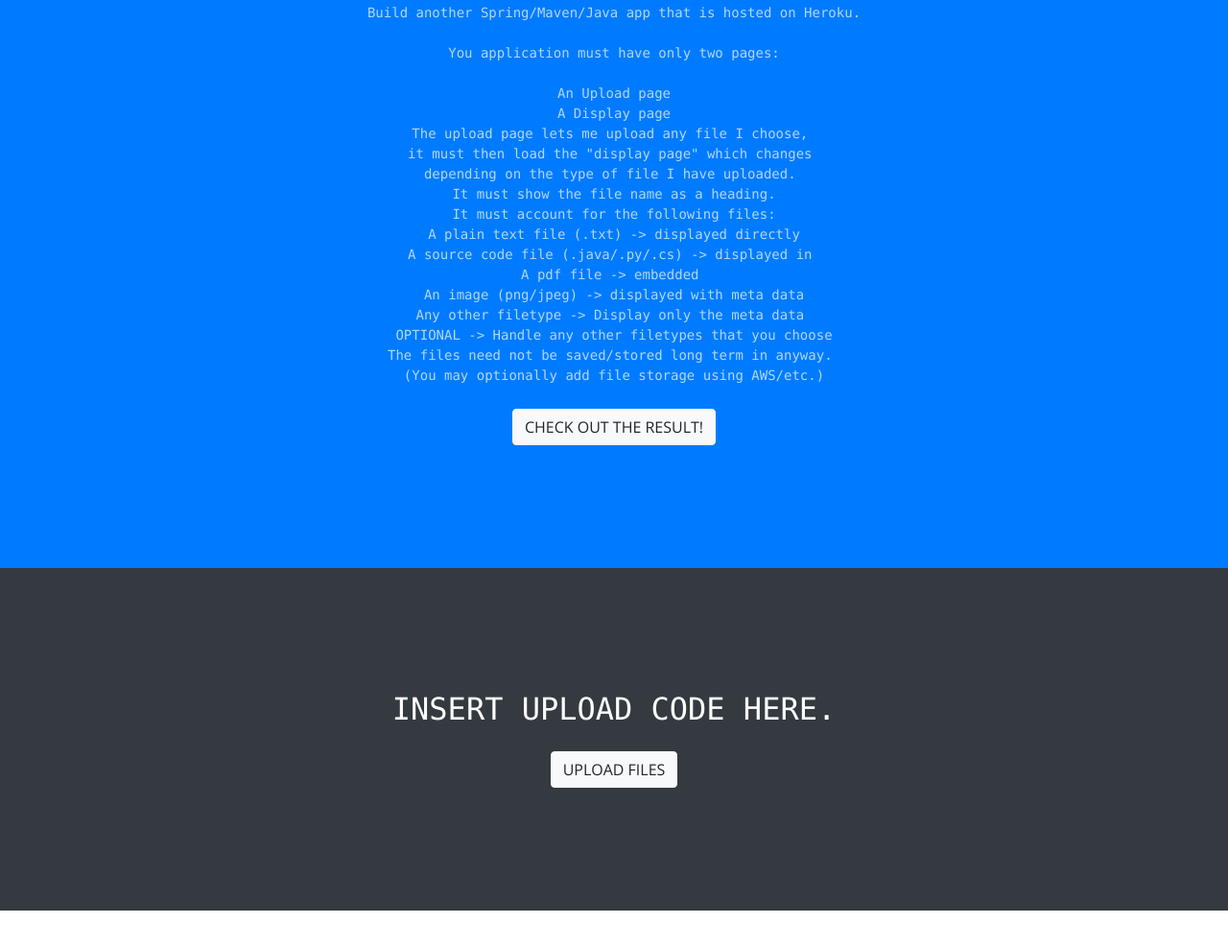
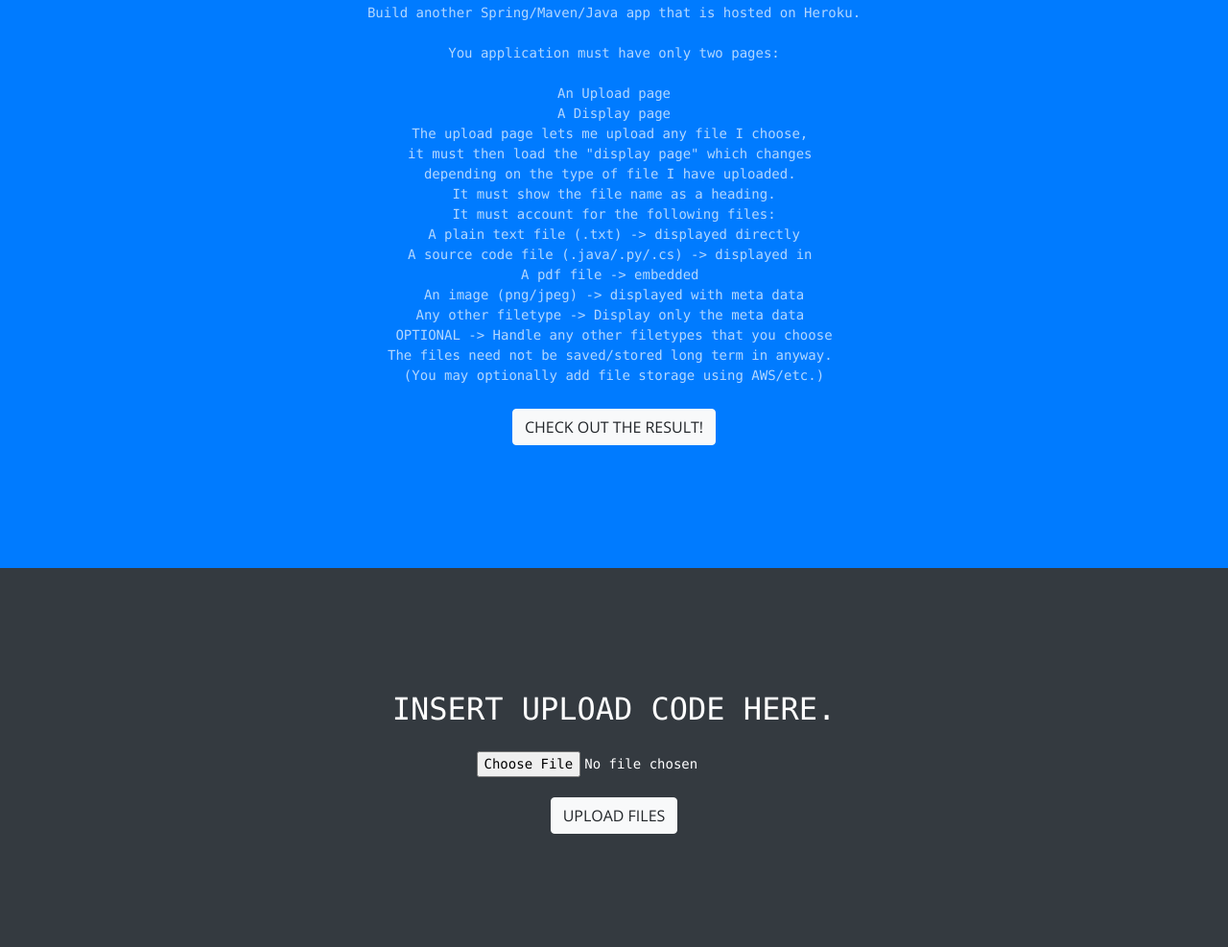
Before and after one commit to amundgit/w4-grouptask-1, a website with bundled scripts: page index.html in a window 1280 px wide. Shown: the part 1012-1999 px from the top of the page at 96% size. Before the commit the page ends 1961 px from the top, so only its background shows below. Built offline with nearby package versions, Linux system fonts and the light colour scheme.

Commit message:
added upload

```diff
--- a/index.html
+++ b/index.html
@@ -101,7 +101,13 @@
     <section id ="upload" class="bg-dark text-white">
       <div class="container text-center">
         <h2 class="mb-4">INSERT UPLOAD CODE HERE.</h2>
-        <a class="btn btn-light btn-xl sr-button" href="http://startbootstrap.com/template-overviews/creative/">Upload files</a>
+        <form action="/action_page.php">
+          <input type="file">
+            </br>
+          </br>
+          <a  id="submit" class="btn btn-light btn-xl sr-button" href="http://startbootstrap.com/template-overviews/creative/">Upload files</a>
+        </form>
+
       </div>
     </section>
 
```
